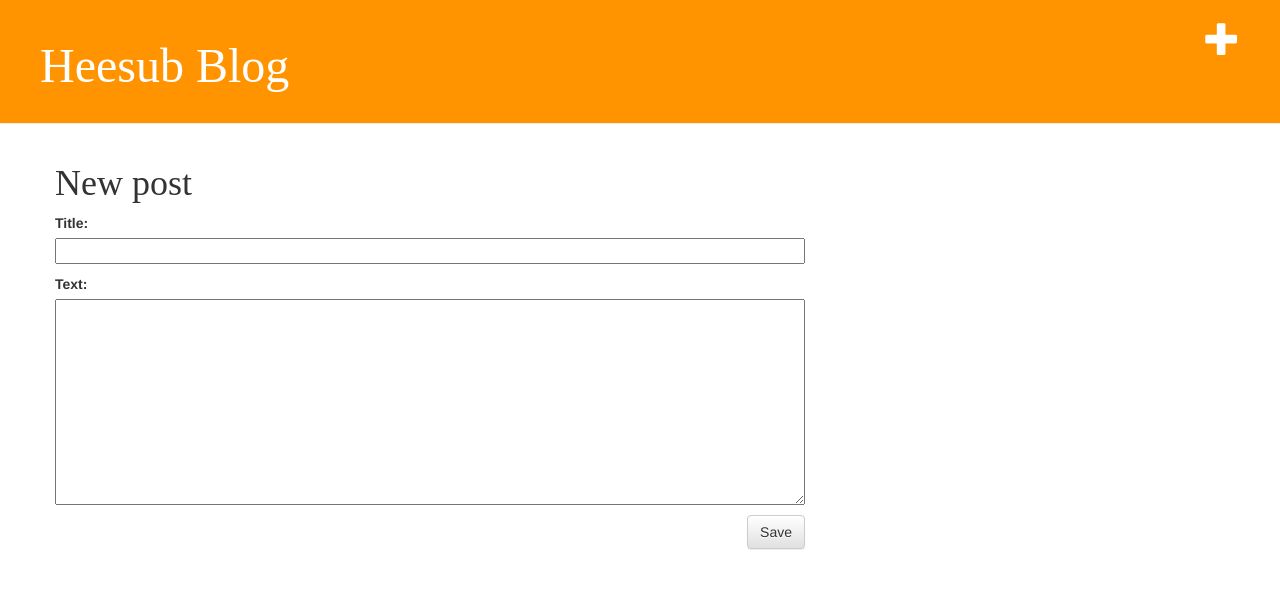
After one commit to heesubsong/my-first-blog, a Django app: page /post/new/ in a window 1280 px wide. The commit adds this page. Shown: the top 589 px of the page. Run offline with Django 3.2, Linux system fonts and the light colour scheme; some libraries are stand-ins or nearby versions.

Commit message:
Added views to create/edit blog post inside the site.

```diff
--- /dev/null
+++ b/blog/forms.py
@@ -0,0 +1,8 @@
+from django import forms
+from .models import Post
+
+class PostForm(forms.ModelForm):
+
+    class Meta:
+        model = Post
+        fields = ('title', 'text',)
--- a/blog/static/css/blog.css
+++ b/blog/static/css/blog.css
@@ -15,7 +15,8 @@
 }
 
 h1, h2, h3, h4 {
-    font-family: 'Lobster', cursive;
+    font-family: BMJUA;
+    src: url(BMJUA_ttf.ttf), url(BMJUA_otf.otf);
 }
 
 .date {
--- a/blog/templates/blog/base.html
+++ b/blog/templates/blog/base.html
@@ -1,7 +1,7 @@
 {% load static %}
 <html>
     <head>
-        <title>Django Girls blog</title>
+        <title>Heesub blog</title>
         <link rel="stylesheet" href="//maxcdn.bootstrapcdn.com/bootstrap/3.2.0/css/bootstrap.min.css">
         <link rel="stylesheet" href="//maxcdn.bootstrapcdn.com/bootstrap/3.2.0/css/bootstrap-theme.min.css">
         <link href='//fonts.googleapis.com/css?family=Lobster&subset=latin,latin-ext' rel='stylesheet' type='text/css'>
@@ -9,13 +9,14 @@
     </head>
     <body>
         <div class="page-header">
-            <h1><a href="/">Django Girls Blog</a></h1>
+            <a href="{% url 'post_new' %}" class="top-menu"><span class="glyphicon glyphicon-plus"></span></a>
+            <h1><a href="/">Heesub Blog</a></h1>
         </div>
         <div class="content container">
             <div class="row">
                 <div class="col-md-8">
-                {% block content %}
-                {% endblock %}
+                    {% block content %}
+                    {% endblock %}
                 </div>
             </div>
         </div>
--- a/blog/templates/blog/post_detail.html
+++ b/blog/templates/blog/post_detail.html
@@ -7,6 +7,7 @@
                 {{ post.published_date }}
             </div>
         {% endif %}
+        <a class="btn btn-default" href="{% url 'post_edit' pk=post.pk %}"><span class="glyphicon glyphicon-pencil"></span></a>
         <h1>{{ post.title }}</h1>
         <p>{{ post.text|linebreaksbr }}</p>
     </div>
--- /dev/null
+++ b/blog/templates/blog/post_edit.html
@@ -0,0 +1,9 @@
+{% extends 'blog/base.html' %}
+
+{% block content %}
+    <h1>New post</h1>
+    <form method="POST" class="post-form">{% csrf_token %}
+        {{ form.as_p }}
+        <button type="submit" class="save btn btn-default">Save</button>
+    </form>
+{% endblock %}
--- a/blog/urls.py
+++ b/blog/urls.py
@@ -4,4 +4,6 @@ from . import views
 urlpatterns = [
     url(r'^$', views.post_list, name='post_list'),
     url(r'^post/(?P<pk>\d+)/$', views.post_detail, name='post_detail'),
+    url(r'^post/new/$', views.post_new, name='post_new'),
+    url(r'^post/(?P<pk>\d+)/edit/$', views.post_edit, name='post_edit'),
 ]
--- a/blog/views.py
+++ b/blog/views.py
@@ -1,6 +1,8 @@
 from django.shortcuts import render, get_object_or_404
 from django.utils import timezone
 from .models import Post
+from .forms import PostForm
+from django.shortcuts import redirect
 
 
 def post_list(request):
@@ -10,3 +12,30 @@ def post_list(request):
 def post_detail(request, pk):
     post = get_object_or_404(Post, pk=pk)
     return render(request, 'blog/post_detail.html', {'post': post})
+
+def post_new(request):
+    if request.method == "POST":
+        form = PostForm(request.POST)
+        if form.is_valid():
+            post = form.save(commit=False)
+            post.author = request.user
+            post.published_date = timezone.now()
+            post.save()
+            return redirect('post_detail', pk=post.pk)
+    else:
+        form = PostForm()
+    return render(request, 'blog/post_edit.html', {'form': form})
+
+def post_edit(request, pk):
+    post = get_object_or_404(Post, pk=pk)
+    if request.method == "POST":
+        form = PostForm(request.POST, instance=post)
+        if form.is_valid():
+            post = form.save(commit=False)
+            post.author = request.user
+            post.published_date = timezone.now()
+            post.save()
+            return redirect('post_detail', pk=post.pk)
+    else:
+        form = PostForm(instance=post)
+    return render(request, 'blog/post_edit.html', {'form': form})
```
Also changed, not shown: 2 other files.
